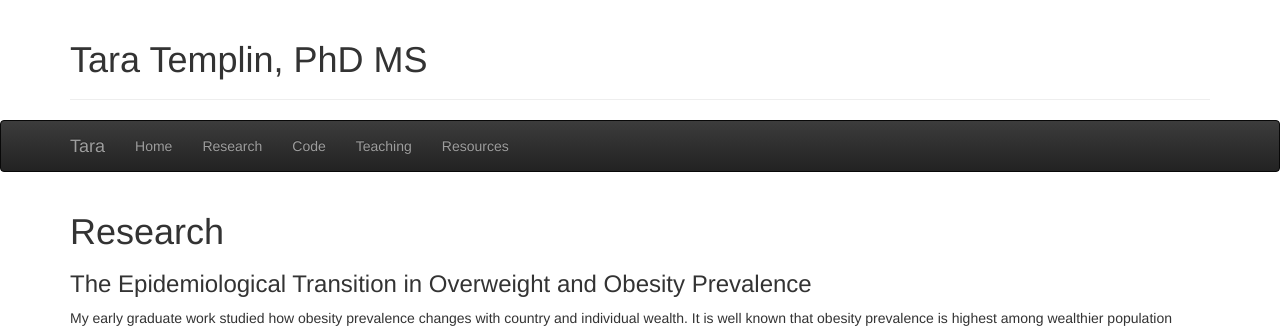
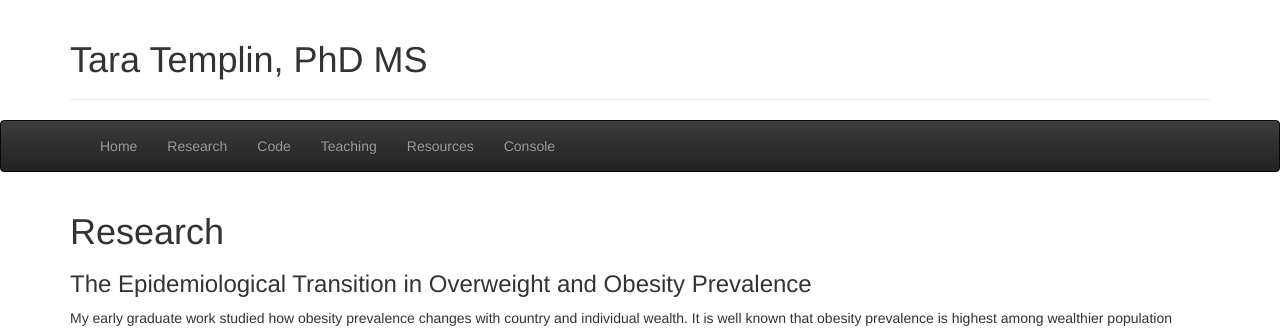
Before and after one commit to tnt2113/tnt2113.github.io, a Jekyll site: the page research/index.html, which Jekyll copies as it is, in a window 1280 px wide. Shown: the top 329 px of the page. Built offline with Jekyll 4.4.1, drawn with Linux system fonts in a browser that asks for light colours.

Commit message:
Update index.html

```diff
--- a/research/index.html
+++ b/research/index.html
@@ -49,15 +49,16 @@
         <span class="icon-bar"></span>
         <span class="icon-bar"></span>
       </button>
-      <a class="navbar-brand" href="#">Tara</a>
+      <a class="navbar-brand" href="#"></a>
     </div>
     <div id="navbar" class="collapse navbar-collapse">
       <ul class="nav navbar-nav">
       <li><a href="../">Home</a></li>
         <li><a href="../research">Research</a></li>
         <li><a href="../code">Code</a></li>
-        <li><a href="../courses">Teaching</a></li>
-        <li><a href="../blog">Resources</a></li>
+        <li><a href="../teaching">Teaching</a></li>
+        <li><a href="../resources">Resources</a></li>
+         <li><a href="../console">Console</a></li>
       </ul>
     </div><!--/.nav-collapse -->
   </div>
```
